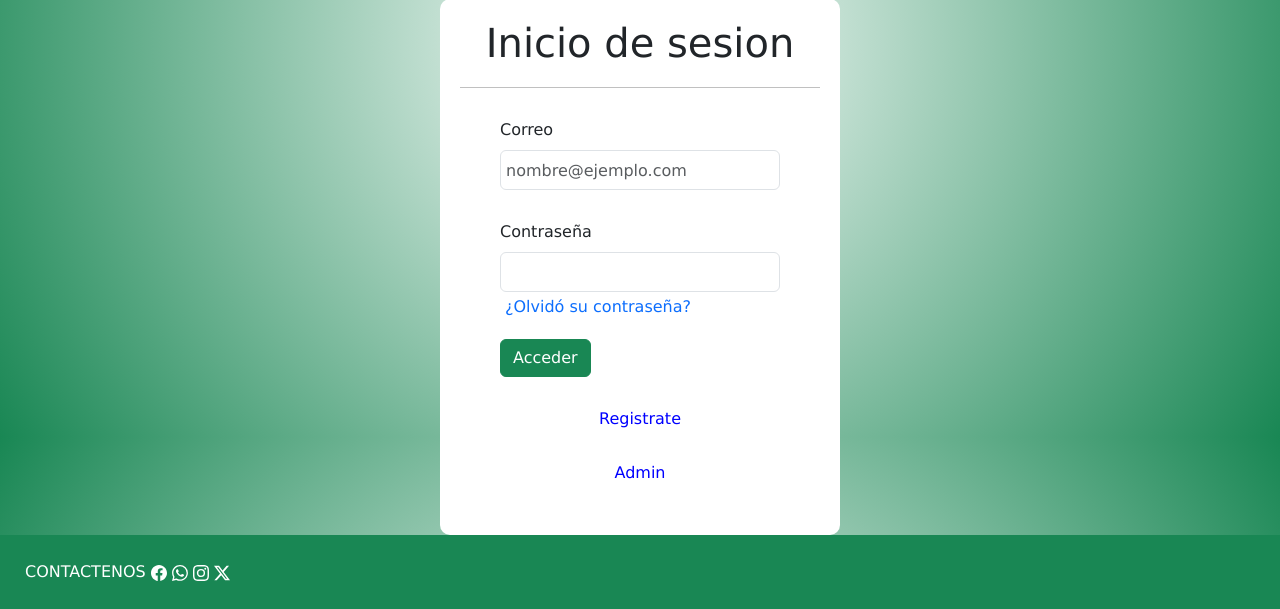
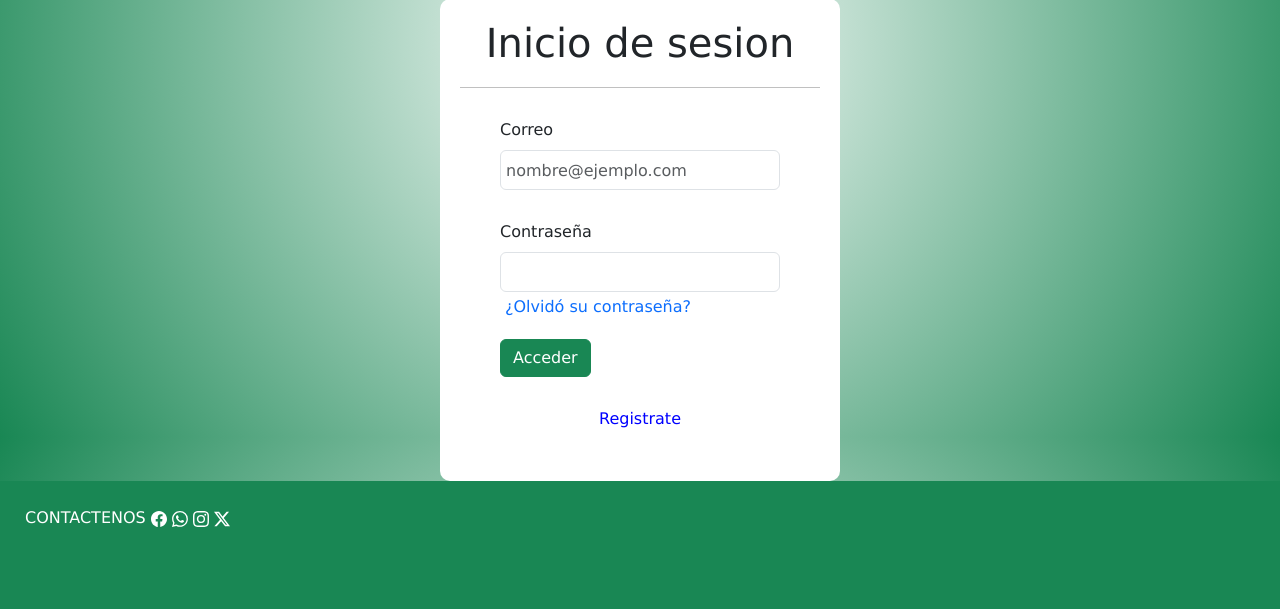
Before and after one commit to ricardonicolasv/jardineria_app_django, a Django app: page /acceder/ in a window 1280 px wide. Shown: the part 363-972 px from the top of the page. After the commit the page ends 890 px from the top, so only its background shows below. Run offline with Django 5.2, Linux system fonts and the light colour scheme; some libraries are stand-ins or nearby versions.

Commit message:
cambios en template acceder

```diff
--- a/jardineria/jardineria_app/templates/acceder.html
+++ b/jardineria/jardineria_app/templates/acceder.html
@@ -24,9 +24,6 @@
             <div class="registrate">
                 <a href="{% url 'registro' %}">Registrate</a>
             </div>
-            <div class="admin">
-                <a href="{% url 'admin' %}">Admin</a>
-            </div>
         </form>
     </div>
 {% endblock %}
```
